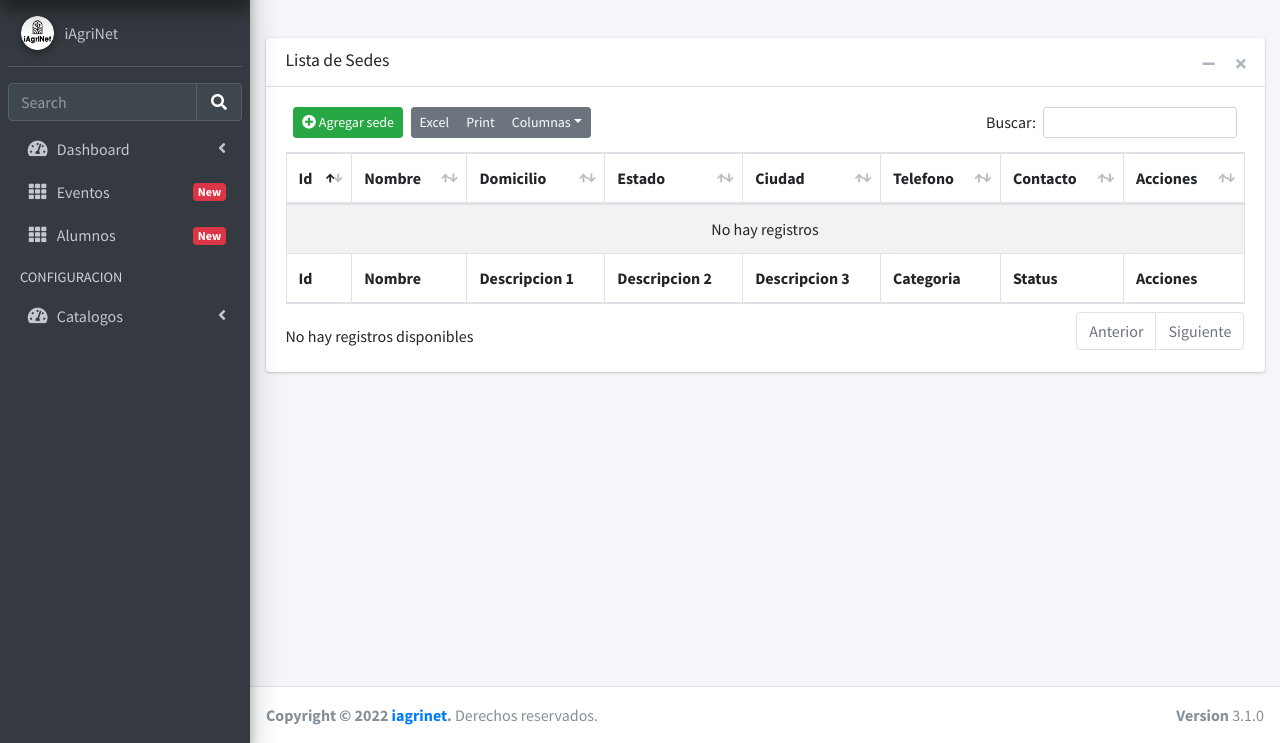
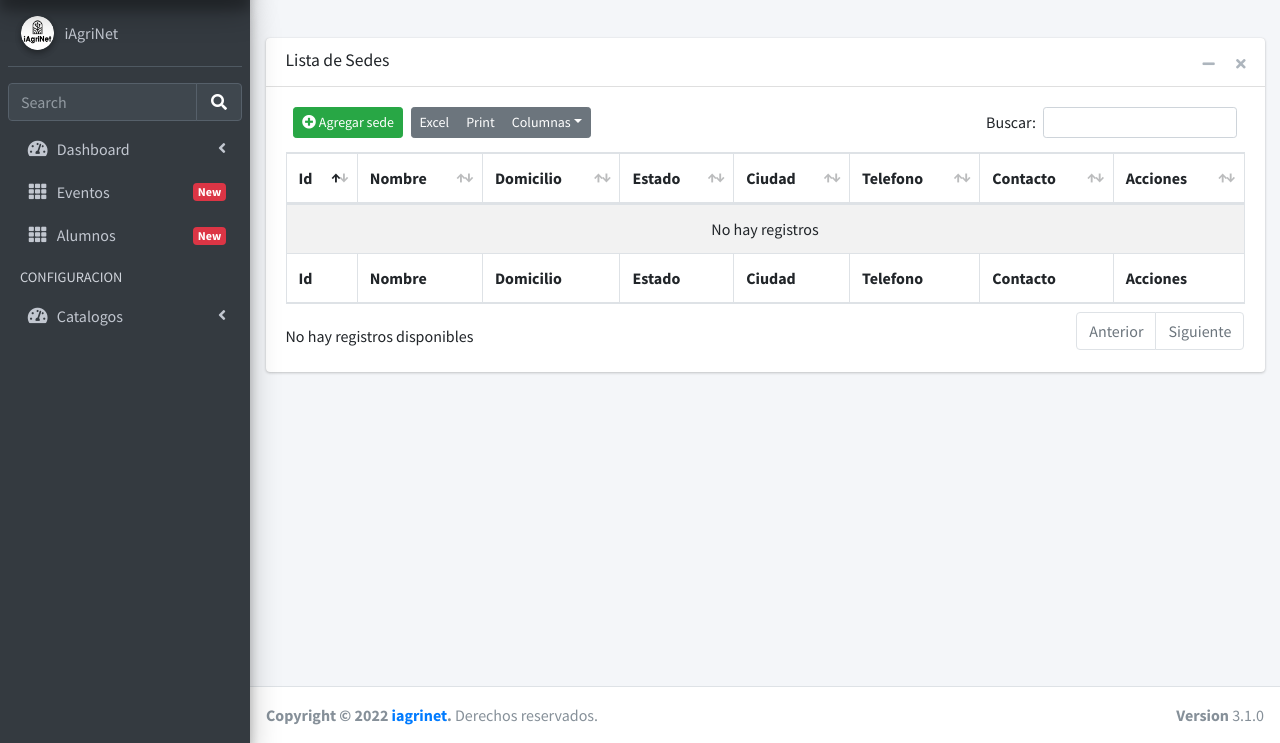
Before and after one commit to celsoinzunza/appcursos, a Django app: page /catalogos/sedes/ in a window 1280 px wide. Shown: the part 57-800 px from the top of the page. Run offline with Django 4.2, Linux system fonts and the light colour scheme; data that the repository does not hold is empty; some libraries are stand-ins or nearby versions.

Commit message:
cambiando footer en sedes list

```diff
--- a/catalogos/templates/catalogos/sedes/sedes_list.html
+++ b/catalogos/templates/catalogos/sedes/sedes_list.html
@@ -80,11 +80,11 @@
         <tr>
           <th>Id</th>
           <th>Nombre</th>
-          <th>Descripcion 1</th>
-          <th>Descripcion 2</th>
-          <th>Descripcion 3</th>
-          <th>Categoria</th>
-          <th>Status</th>
+          <th>Domicilio</th>
+          <th>Estado</th>
+          <th>Ciudad</th>
+          <th>Telefono</th>
+          <th>Contacto</th>
           <th>Acciones</th>
         </tr>
       </tfoot>
```
